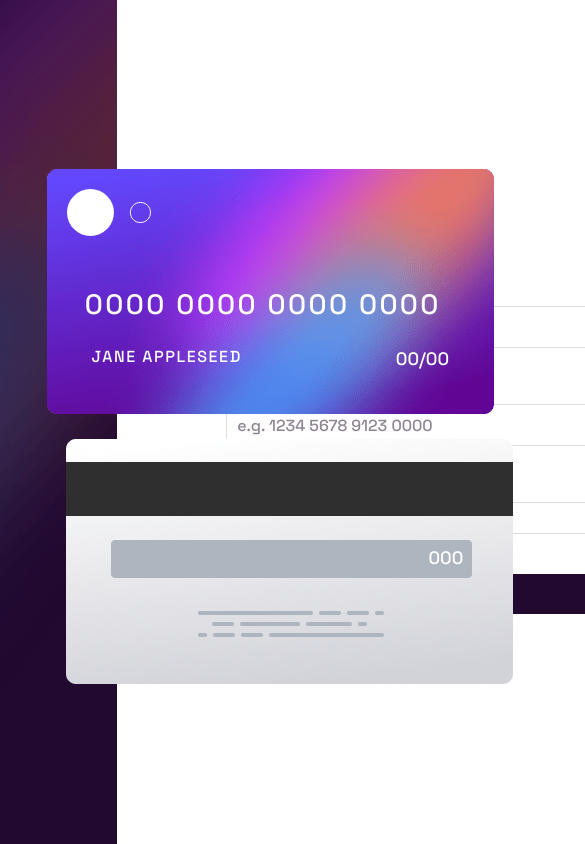
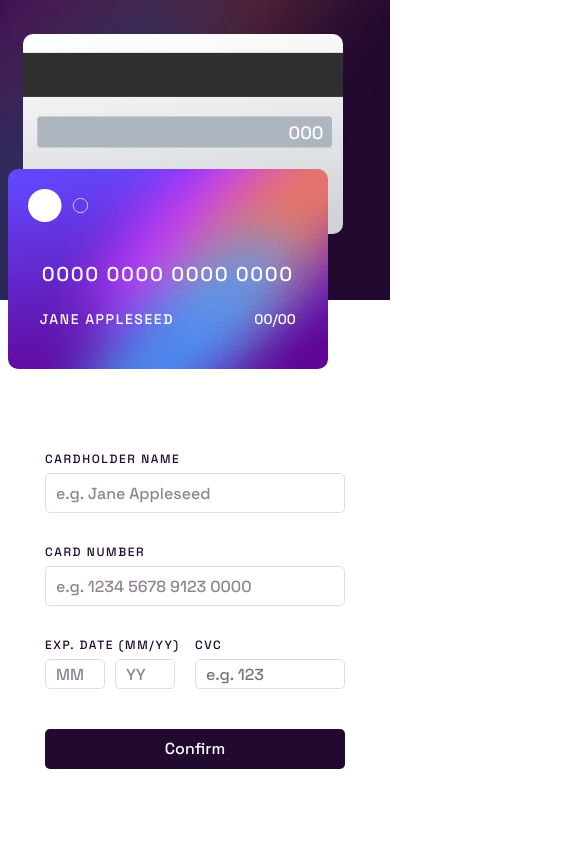
Before and after one commit to RochiFox/interactive-card-form, a React (Vite) app: page / in a window 390 px wide. Shown: the top 844 px of the page, 585 px wide, since content can reach past the window. Built offline with nearby package versions, Linux system fonts and the light colour scheme.

Commit message:
Added: added site adaptive

```diff
--- a/src/pages/home/Home.jsx
+++ b/src/pages/home/Home.jsx
@@ -150,7 +150,7 @@ function Home() {
             />
             <span className="form__error">{cardNumberError}</span>
             <div className="form__block">
-              <div>
+              <div className="form__block-small">
                 <label htmlFor="date" className="form__label">
                   exp. date (mm/yy)
                 </label>
@@ -168,7 +168,7 @@ function Home() {
                 />
                 <span className="form__error">{cardDateError}</span>
               </div>
-              <div>
+              <div className="form__block-small">
                 <label htmlFor="cvc" className="form__label">
                   cvc
                 </label>
--- a/src/pages/home/styles.css
+++ b/src/pages/home/styles.css
@@ -50,6 +50,7 @@ input[type="number"] {
   letter-spacing: 0.15rem;
   margin: 20px auto;
   width: 83%;
+  text-align: center;
 }
 
 .card__date {
@@ -92,7 +93,6 @@ input[type="number"] {
 
 .form {
   width: 400px;
-  height: 500px;
   margin-top: 280px;
   margin-left: 40%;
 }
@@ -110,6 +110,7 @@ input[type="number"] {
 .form__input {
   width: 100%;
   height: 40px;
+  box-sizing: border-box;
   padding-left: 10px;
   border-radius: 5px;
   border: 1px solid hsl(270, 3%, 87%);
@@ -138,6 +139,7 @@ input[type="number"] {
 .form__input-small {
   width: 60px;
   height: 30px;
+  box-sizing: border-box;
   border: 1px solid hsl(270, 3%, 87%);
   border-radius: 5px;
   margin-right: 20px;
@@ -163,6 +165,7 @@ input[type="number"] {
 .form__input-medium {
   width: 100%;
   height: 30px;
+  box-sizing: border-box;
   padding-left: 10px;
   border-radius: 5px;
   border: 1px solid hsl(270, 3%, 87%);
@@ -177,7 +180,7 @@ input[type="number"] {
 }
 
 .form__button {
-  width: 412px;
+  width: 100%;
   height: 40px;
   margin-top: 40px;
   border: none;
@@ -240,3 +243,170 @@ input[type="number"] {
   cursor: pointer;
   background-color: hsl(277, 60%, 19%);
 }
+
+@media (max-width: 1270px) {
+  .left-side {
+    width: 25%;
+  }
+
+  .card_front {
+    left: 4%;
+  }
+
+  .card_back {
+    left: 10%;
+  }
+
+  .form {
+    width: 380px;
+    margin-left: 50%;
+  }
+
+  .form__input-small {
+    margin-right: 10px;
+  }
+
+  .success-block {
+    margin-left: 50%;
+  }
+}
+
+@media (max-width: 1040px) {
+  .home {
+    display: block;
+    width: 100%;
+    height: 100%;
+  }
+
+  .left-side {
+    width: 100%;
+    height: 300px;
+  }
+
+  .right-side {
+    width: 100%;
+  }
+
+  .card {
+    width: 380px;
+    height: 200px;
+    background-size: cover;
+    background-position: center;
+    border-radius: 10px;
+  }
+
+  .card_front {
+    left: 15%;
+    z-index: 2;
+  }
+
+  .card__logo {
+    width: 60px;
+  }
+
+  .card__number {
+    font-size: 24px;
+    margin: 10px auto 20px;
+  }
+
+  .card_back {
+    top: 4%;
+    left: 45%;
+  }
+
+  .card__cvc {
+    margin-top: 88px;
+    margin-right: 40px;
+  }
+
+  .form {
+    margin: 150px auto 0;
+  }
+
+  .success-block {
+    margin: 150px auto 0;
+  }
+}
+
+@media (max-width: 740px) {
+  .card_front {
+    left: 8%;
+  }
+
+  .card_back {
+    left: 25%;
+  }
+}
+
+@media (max-width: 540px) {
+  .card {
+    width: 320px;
+  }
+
+  .card__cvc {
+    margin-top: 85px;
+    margin-right: 20px;
+  }
+
+  .card__number {
+    font-size: 20px;
+    letter-spacing: 0.1rem;
+  }
+
+
+  .card__name {
+    font-size: 14px;
+  }
+
+  .card__date {
+    font-size: 14px;
+  }
+
+  .form {
+    width: 300px;
+  }
+
+  .form__error {
+    font-size: 14px
+  }
+
+  .form__label {
+    font-size: 12px;
+  }
+
+  .form__block-small {
+    width: 50%;
+  }
+}
+
+@media (max-width: 450px) {
+  .card_front {
+    left: 4%;
+  }
+
+  .card_back {
+    left: 15%;
+  }
+}
+
+@media (max-width: 390px) {
+  .card_front {
+    left: 2%;
+  }
+
+  .card_back {
+    left: 6%;
+  }
+
+  .success-block {
+    width: 260px;
+  }
+
+  .success-block__title {
+    font-size: 24px;
+  }
+
+  .success-block__subtitle {
+    font-size: 16px;
+  }
+}
```
